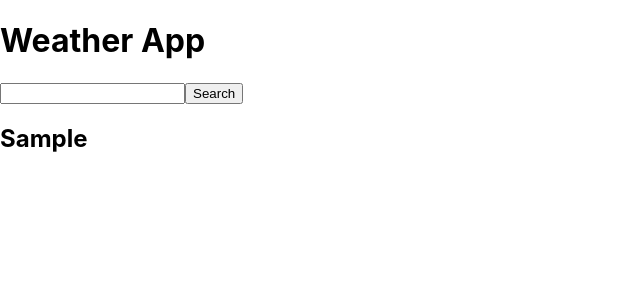
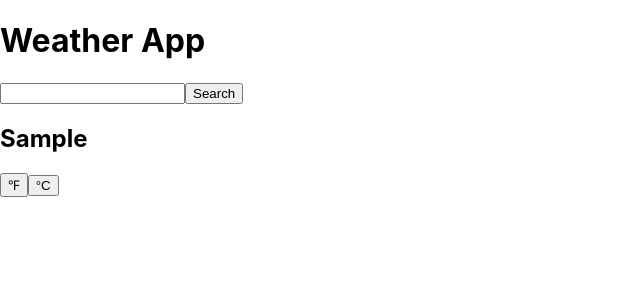
Before and after one commit to Batstone/weather-tracker, a React (Create React App) app: page / in a window 1280 px wide. Both pictures are taken after typing "Sample" into the empty fields and a click on the button "Search". Shown: the top 300 px of the page, without its empty margins (0-640 px from the left). Built offline with nearby package versions, Linux system fonts and the light colour scheme; no server answers.

Commit message:
Working on celcius conversion

```diff
--- a/src/APIData.js
+++ b/src/APIData.js
@@ -11,6 +11,7 @@ const ApiData = (props) => {
     const [weatherData, updateWeatherData] = useState(null)
     const [hourlyData, updateHourlyData] = useState(null)
     const [dailyData, updateDailyData] = useState(null)
+    const [tempFormat, updateTempFormat] = useState('F')
 
     useEffect(() => {
 
@@ -52,20 +53,39 @@ const ApiData = (props) => {
 
     }, [locationCoordinates])
 
+    useEffect(() => {
+
+        tempConverter()
+    }, [tempFormat])
+
+
     const tempConverter = (temp) => {
 
-        const farenheitConversion = (((temp - 273.15) * 1.8) + 32).toFixed(0)
+        if (tempFormat !== 'F') {
+            const celciusConversion = temp - 273.15
 
-        const farenheit = farenheitConversion.toString() + ' ' + '℉ '
+            const celcius = celciusConversion.toString() + ' ' + '°C'
 
-        return farenheit
+            return celcius
+        } else {
+
+            const farenheitConversion = (((temp - 273.15) * 1.8) + 32).toFixed(0)
+
+            const farenheit = farenheitConversion.toString() + ' ' + '℉ '
+
+            return farenheit
+        }
     }
 
 
     return (
         <div>
             <h2>{search}</h2>
-            {weatherData && <Weather weather={weatherData} temp={tempConverter} />}
+            <div>
+                <button onClick={() => updateTempFormat('F')}>℉</button>
+                <button onClick={() => updateTempFormat('C')}>°C</button>
+            </div>
+            {weatherData && <Weather weather={weatherData} temp={tempConverter} tempFormat={tempFormat} />}
             {hourlyData && <HourlyForecast hourlyForecast={hourlyData} temp={tempConverter} />}
             {dailyData && <DailyForecast dailyForecast={dailyData} temp={tempConverter} />}
         </div>
--- a/src/Weather.js
+++ b/src/Weather.js
@@ -1,4 +1,4 @@
-import React from 'react';
+import React, { useState, useEffect } from 'react';
 
 const Weather = (props) => {
 
```
